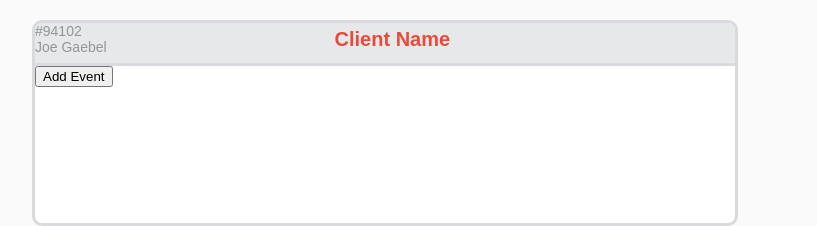
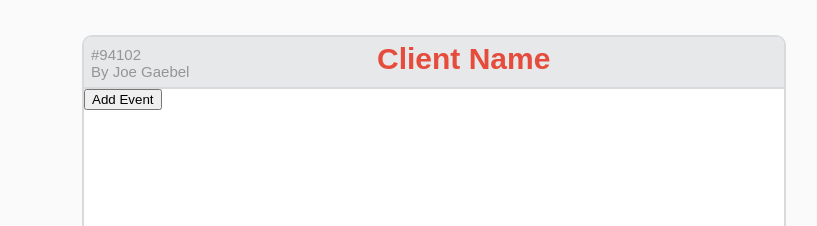
Before and after one commit to JoeGaebel/noggin, a website built with webpack: page src/index.html in a window 1280 px wide. Shown: the top 226 px of the page, without its empty margins (268-1085 px from the left). Built offline with nearby package versions, Linux system fonts and the light colour scheme; some icons are missing.

Commit message:
match header styling

```diff
--- a/src/index.html
+++ b/src/index.html
@@ -14,7 +14,7 @@
         <div class="header-bar">
           <div class="number-author">
             <div class="number">#94102</div>
-            <div class="author">Joe Gaebel</div>
+            <div class="author">By Joe Gaebel</div>
           </div>
           <div class="client-name">Client Name</div>
           <div class="icons">
--- a/src/style.less
+++ b/src/style.less
@@ -4,7 +4,7 @@
 }
 
 @headerHeight: 200px;
-@headerSpacing: 300px;
+@headerSpacing: 350px;
 @headerBorder: #D9DADD;
 @headerBarColor: #E7E8E9;
 @headerDisplacement: ~"calc(@{headerHeight} + 70px)";
@@ -16,6 +16,9 @@
 @backgroundColor: #FAFAFB;
 @fontColor: #939597;
 @clientNameColor: #E54C3B;
+
+@checkIconColor: #36AB96;
+@xIconColor: #4F5D6A;
 
 body, #root {
   margin: 0;
@@ -43,10 +46,10 @@ body, #root {
   height: @headerHeight;
   width: ~"calc(100vw - calc(2 * @{headerSpacing}))";
   position: fixed;
-  top: 20px;
+  top: 35px;
   left: @headerSpacing;
   border-radius: 10px;
-  border: 3px @headerBorder solid;
+  border: 2px @headerBorder solid;
   min-width: 700px;
   z-index: 2;
 }
@@ -54,29 +57,51 @@ body, #root {
 .header-bar {
   color: @fontColor;
   background-color: @headerBarColor;
-  height: 40px;
-  border-bottom: 3px @headerBorder solid;
+  height: 50px;
+  border-bottom: 2px @headerBorder solid;
   border-radius: 7px 7px 0 0;
   display: flex;
 
-  .number-author, .client-name {
-    flex-grow: 4;
+  .number-author, .icons {
+    flex-grow: 1;
+  }
+
+  .client-name {
+    flex-grow: 2;
+    padding-right: 36px;
   }
 
   .number-author {
-    font-size: 14px;
+    font-size: 15px;
+    padding-left: 7px;
+    padding-top: 9px;
+    font-weight: 400;
   }
 
   .icons {
-    flex-grow: 1;
     display: flex;
-    flex-direction: row-reverse;
+    justify-content: flex-end;
+    align-items: center;
+    font-size: 40px;
+
+    .check-icon, .x-icon {
+      padding-right: 5px;
+    }
+
+    .check-icon {
+      color: @checkIconColor;
+    }
+
+    .x-icon {
+      color: @xIconColor
+    }
   }
 
   .client-name {
     color: @clientNameColor;
-    font-size: 20px;
+    font-size: 30px;
     font-weight: 900;
+    text-align: center;
   }
 }
 
```
